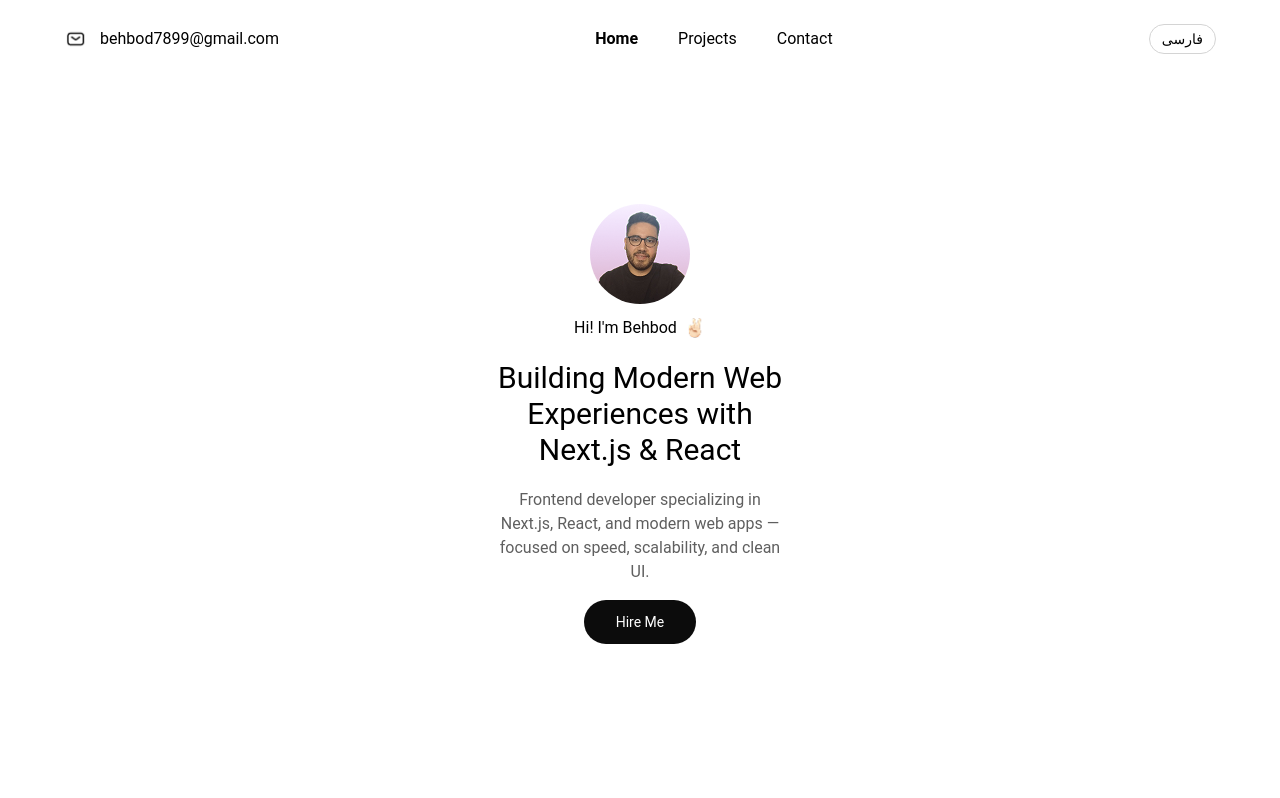
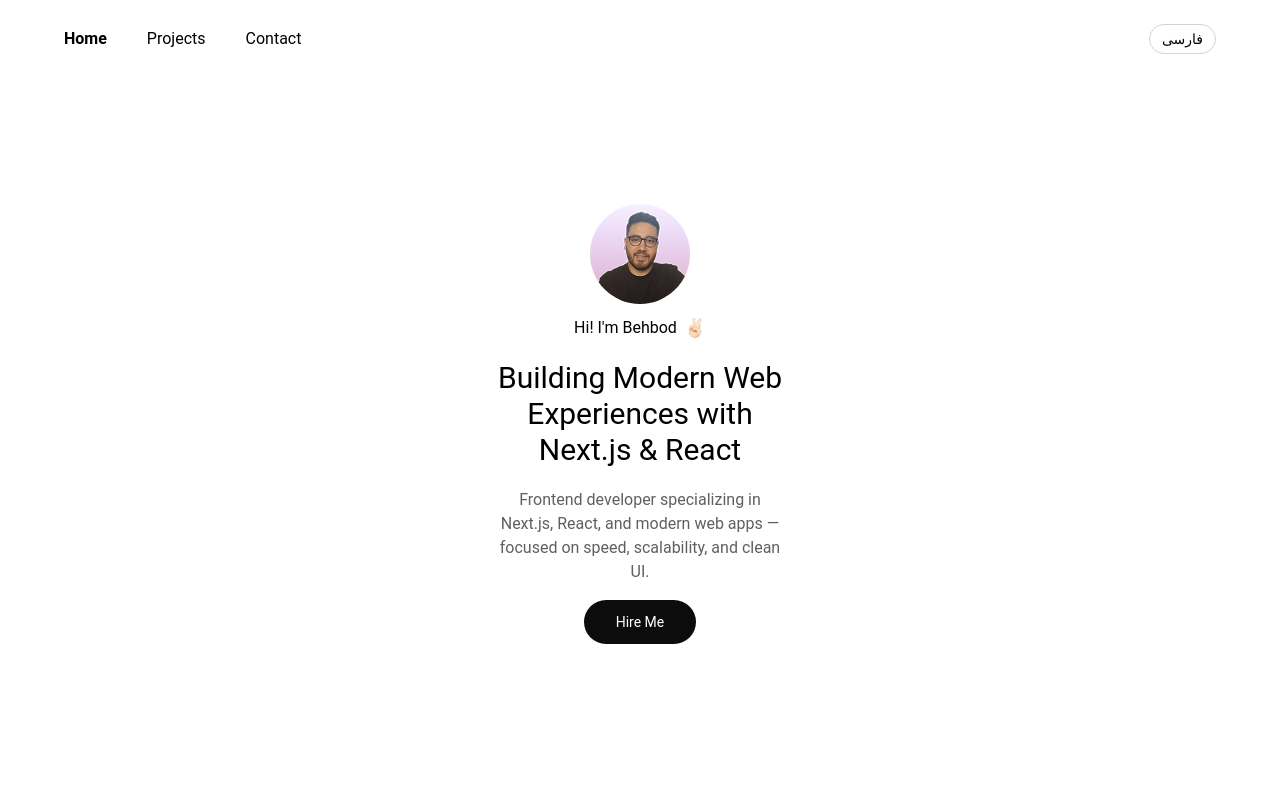
Before and after one commit to behbehi/behbod-resume, a Next.js app: page / in a window 1280 px wide. Shown: the top 798 px of the page. Built offline with nearby package versions, Linux system fonts and the light colour scheme.

Commit message:
update layout

```diff
--- a/app/projects/page.tsx
+++ b/app/projects/page.tsx
@@ -118,7 +118,11 @@
                 https://dev.tarafdari.com
               </Link>
             </div>
-            <ul className="list-disc pl-8 marker:text-light text-light flex flex-col gap-2">
+            <ul
+              className={`list-disc marker:text-light text-light flex flex-col gap-2 ${
+                language === "fa" ? "pr-8" : "pl-8"
+              }`}
+            >
               {t.tarafdariPoints.map((point, i) => (
                 <li key={i} className="pl-2 text-justify">
                   {point}
@@ -141,7 +145,11 @@
               <h2 className="text-3xl">{t.uiuxTitle}</h2>
               <h3 className="text-xl text-light">{t.uiuxDesc}</h3>
             </div>
-            <ul className="list-disc pl-8 marker:text-light text-light flex flex-col gap-2">
+            <ul
+              className={`list-disc marker:text-light text-light flex flex-col gap-2 ${
+                language === "fa" ? "pr-8" : "pl-8"
+              }`}
+            >
               {t.uiuxPoints.map((point, i) => (
                 <li key={i} className="pl-2 text-justify">
                   {point}
--- a/components/Header.tsx
+++ b/components/Header.tsx
@@ -35,53 +35,12 @@
 
   return (
     <div
-      className={`flex items-center justify-center md:justify-between px-16 ${
+      className={`flex items-center justify-center md:justify-between px-8 md:px-16 md:gap-10 ${
         language === "fa" ? "flex-row-reverse" : ""
       }`}
       dir={language === "fa" ? "rtl" : "ltr"}
     >
-      <div
-        className={`md:flex items-center gap-3 relative group hidden ${
-          language === "fa" ? "flex-row-reverse" : ""
-        }`}
-      >
-        <Image src="/icons/logo.png" width={24} height={24} alt="email icon" />
-        <span>behbod7899@gmail.com</span>
-
-        <div
-          className={`absolute top-full left-1/2 -translate-x-1/2 mt-2 hidden group-hover:flex
-      bg-dark text-white text-sm px-4 py-2 rounded-lg shadow-lg
-      whitespace-nowrap transition-all duration-200
-      ${language === "fa" ? "flex-row-reverse" : "flex-row"}`}
-          dir={language === "fa" ? "rtl" : "ltr"}
-        >
-          <div className="flex items-center gap-2 w-full justify-center">
-            {language === "en" ? (
-              <>
-                <Image
-                  src="/emojies/high-five.png"
-                  width={21}
-                  height={21}
-                  alt="high five icon"
-                />
-                <span>{t.tooltip}</span>
-              </>
-            ) : (
-              <>
-                <span>{t.tooltip}</span>
-                <Image
-                  src="/emojies/high-five.png"
-                  width={21}
-                  height={21}
-                  alt="high five icon"
-                />
-              </>
-            )}
-          </div>
-        </div>
-      </div>
-
-      <div className="flex items-center justify-between md:justify-normal gap-20 md:gap-10">
+      <div className="flex items-center w-full justify-between">
         <div className="flex items-center gap-5 md:gap-10">
           <Link
             href="/"
@@ -111,18 +70,11 @@
 
         <button
           onClick={toggleLanguage}
-          className="md:hidden border border-neutral-300 rounded-full px-3 py-1 text-sm hover:bg-neutral-100 transition"
+          className="border border-neutral-300 rounded-full px-3 py-1 text-sm hover:bg-neutral-100 transition"
         >
           {language === "en" ? "فارسی" : "English"}
         </button>
       </div>
-
-      <button
-        onClick={toggleLanguage}
-        className="hidden md:flex border border-neutral-300 rounded-full px-3 py-1 text-sm hover:bg-neutral-100 transition"
-      >
-        {language === "en" ? "فارسی" : "English"}
-      </button>
     </div>
   );
 }
--- a/components/Projects.tsx
+++ b/components/Projects.tsx
@@ -36,7 +36,9 @@
         </div>
         <Link
           href="/projects"
-          className="underline hover:no-underline text-sm pl-8 md:pl-0"
+          className={`underline hover:no-underline text-sm ${
+            language === "fa" ? "pr-8 md:pr-0" : "pl-8 md:pl-0"
+          }`}
         >
           {t.link}
         </Link>
```
